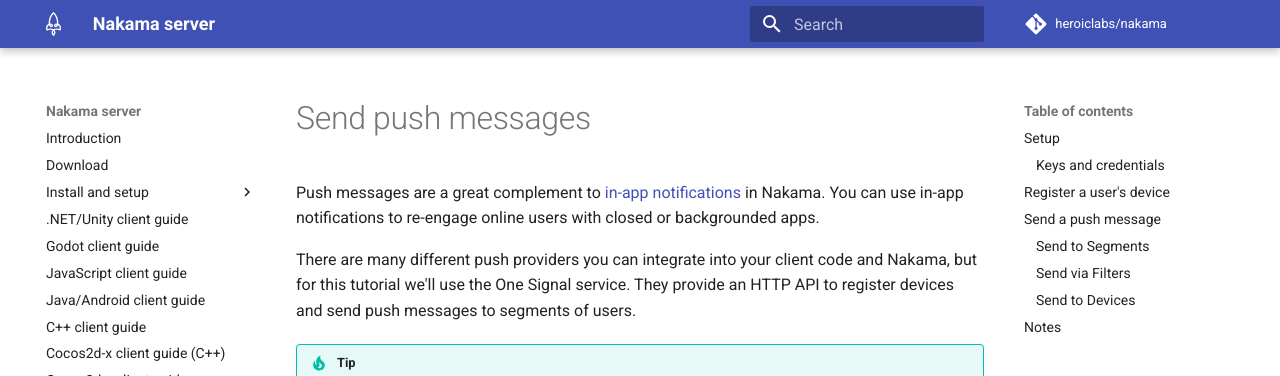
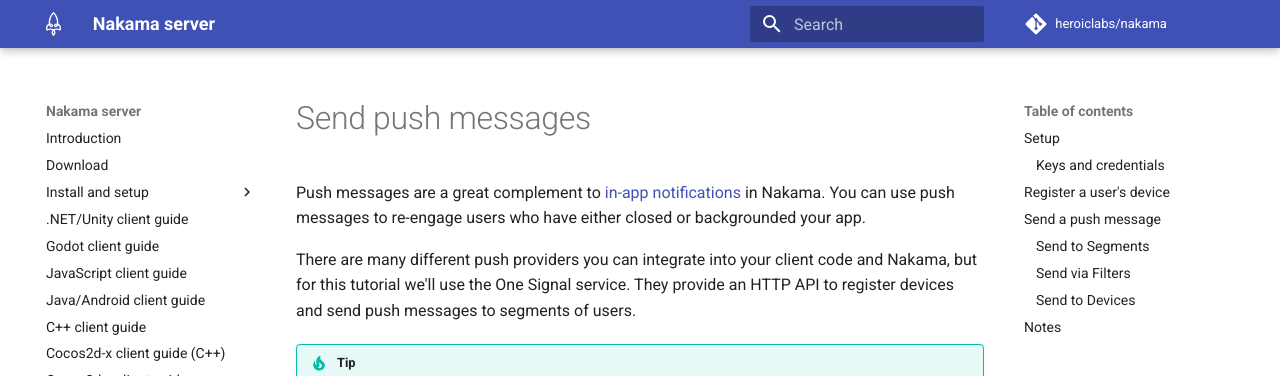
Before and after one commit to heroiclabs/nakama-docs, an MkDocs documentation site: the page built from docs/tutorial-send-push-messages.md, in a window 1280 px wide and 900 px high. Shown: the top 376 px of the window. Built offline with MkDocs 1.6.1 and Material for MkDocs 9.7.7, drawn with Linux system fonts in a browser that asks for light colours; comment, search, counter and statistics services are not loaded.

Commit message:
shorten push overview text again

```diff
--- a/docs/tutorial-send-push-messages.md
+++ b/docs/tutorial-send-push-messages.md
@@ -1,6 +1,6 @@
 # Send push messages
 
-Push messages are a great complement to [in-app notifications](social-in-app-notifications.md) in Nakama. You can use in-app notifications to re-engage online users with closed or backgrounded apps.
+Push messages are a great complement to [in-app notifications](social-in-app-notifications.md) in Nakama. You can use push messages to re-engage users who have either closed or backgrounded your app.
 
 There are many different push providers you can integrate into your client code and Nakama, but for this tutorial we'll use the One Signal service. They provide an HTTP API to register devices and send push messages to segments of users.
 
```
